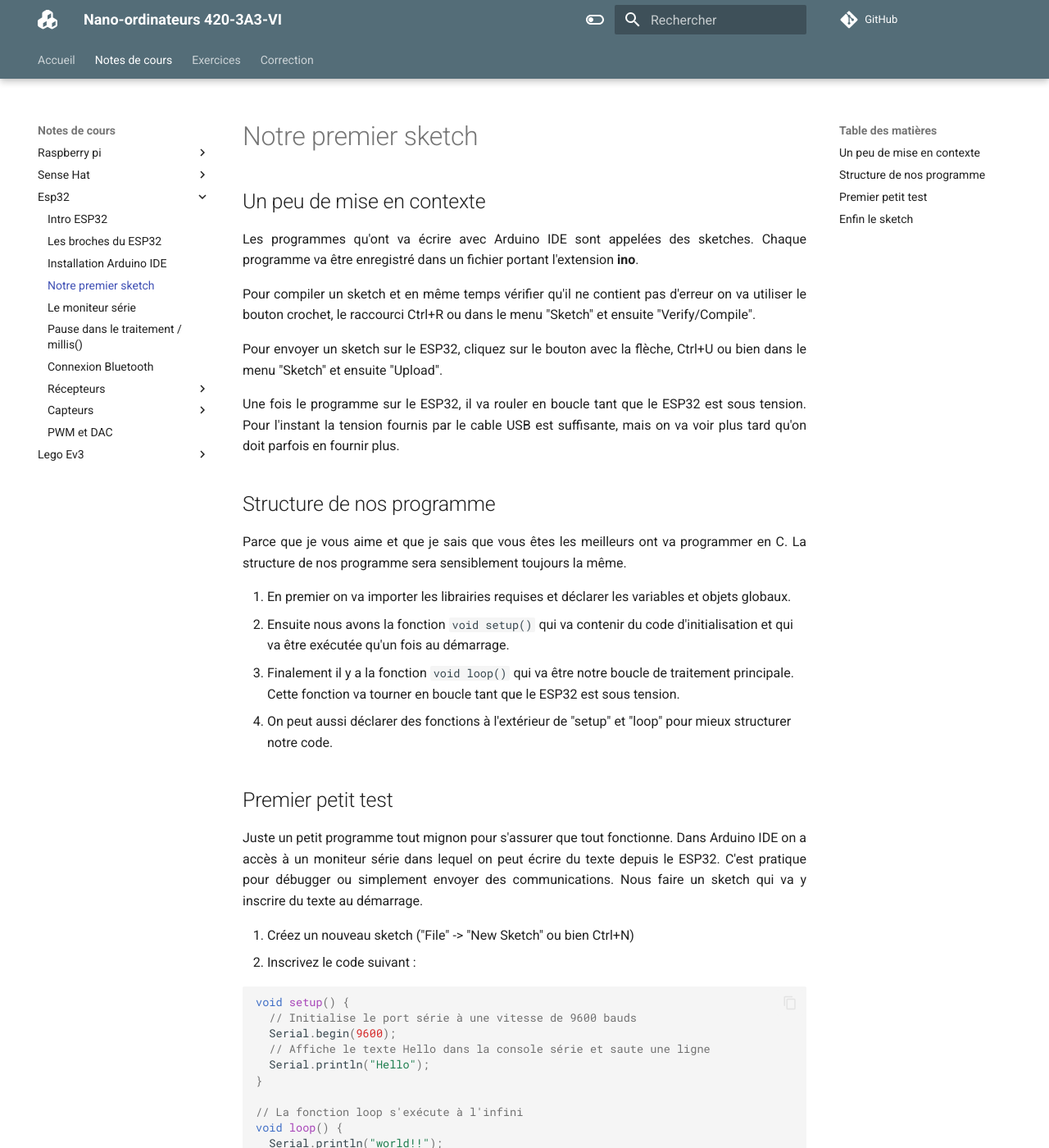
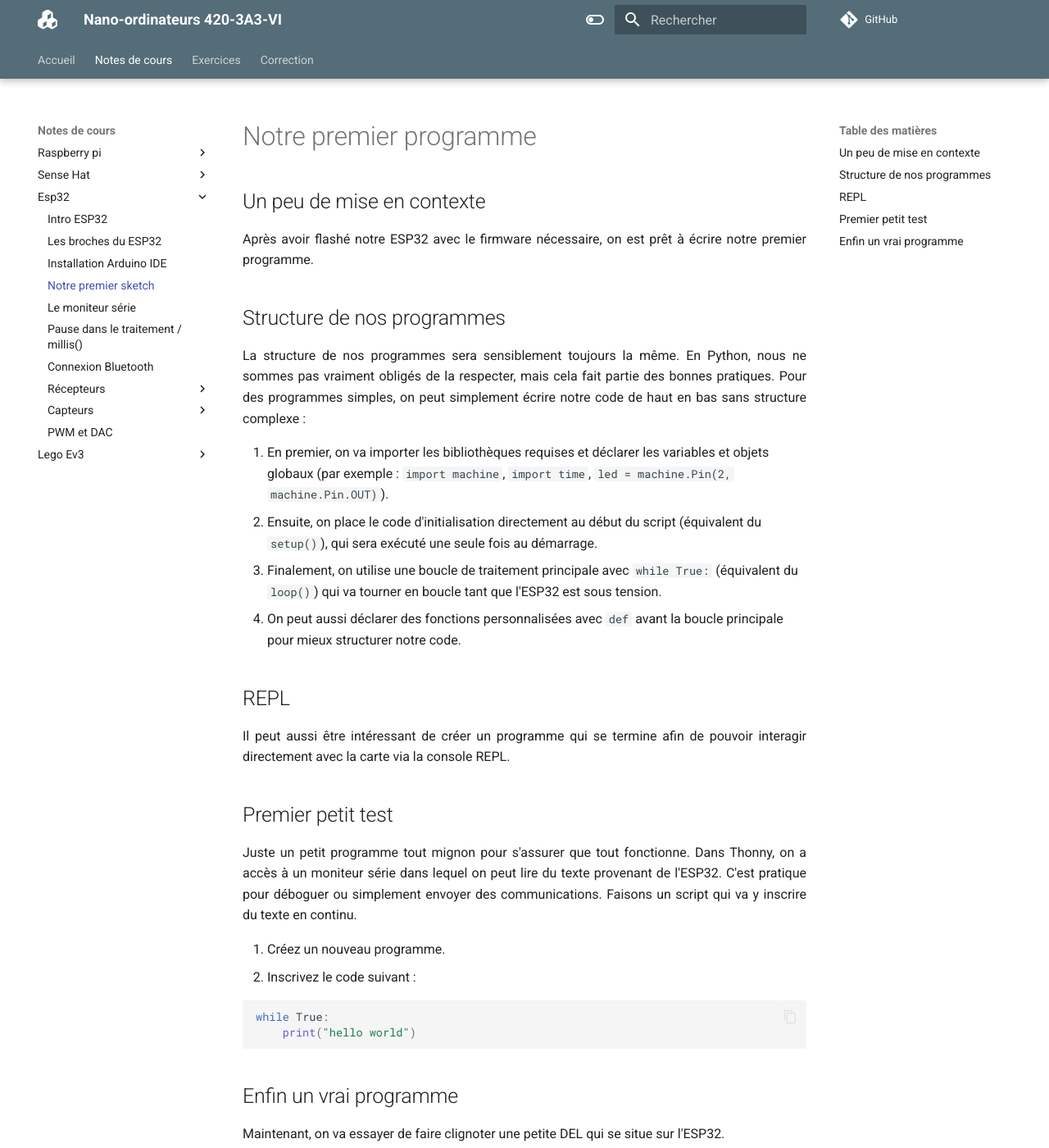
Before and after one commit to nano-ordinateurs/nano-ordinateurs.github.io, an MkDocs documentation site: the page built from docs/notes_de_cours/esp32/premier_sketch.md, in a window 1280 px wide and 1400 px high. Shown: the whole window at 82% size. Built offline with MkDocs 1.6.1 and Material for MkDocs 9.7.7, drawn with Linux system fonts in a browser that asks for light colours; comment, search, counter and statistics services are not loaded; some of the changed text lies outside the part shown.

Commit message:
Update premier_sketch.md

````diff
--- a/docs/notes_de_cours/esp32/premier_sketch.md
+++ b/docs/notes_de_cours/esp32/premier_sketch.md
@@ -1,76 +1,54 @@
-# Notre premier sketch
+# Notre premier programme
 
 ## Un peu de mise en contexte
 
-Les programmes qu'ont va écrire avec Arduino IDE sont appelées des sketches. Chaque programme va être enregistré dans un fichier portant l'extension **ino**.
+Après avoir flashé notre ESP32 avec le firmware nécessaire, on est prêt à écrire notre premier programme.
 
-Pour compiler un sketch et en même temps vérifier qu'il ne contient pas d'erreur on va utiliser le bouton crochet, le raccourci Ctrl+R ou dans le menu "Sketch" et ensuite "Verify/Compile".
+## Structure de nos programmes
 
-Pour envoyer un sketch sur le ESP32, cliquez sur le bouton avec la flèche, Ctrl+U ou bien dans le menu "Sketch" et ensuite "Upload".
+La structure de nos programmes sera sensiblement toujours la même. En Python, nous ne sommes pas vraiment obligés de la respecter, mais cela fait partie des bonnes pratiques. Pour des programmes simples, on peut simplement écrire notre code de haut en bas sans structure complexe :
 
-Une fois le programme sur le ESP32, il va rouler en boucle tant que le ESP32 est sous tension. Pour l'instant la tension fournis par le cable USB est suffisante, mais on va voir plus tard qu'on doit parfois en fournir plus.
+1. En premier, on va importer les bibliothèques requises et déclarer les variables et objets globaux (par exemple : `import machine`, `import time`, `led = machine.Pin(2, machine.Pin.OUT)`).
+2. Ensuite, on place le code d'initialisation directement au début du script (équivalent du `setup()`), qui sera exécuté une seule fois au démarrage.
+3. Finalement, on utilise une boucle de traitement principale avec `while True:` (équivalent du `loop()`) qui va tourner en boucle tant que l'ESP32 est sous tension.
+4. On peut aussi déclarer des fonctions personnalisées avec `def` avant la boucle principale pour mieux structurer notre code.
 
-## Structure de nos programme
-
-Parce que je vous aime et que je sais que vous êtes les meilleurs ont va programmer en C. La structure de nos programme sera sensiblement toujours la même.
-
-1. En premier on va importer les librairies requises et déclarer les variables et objets globaux.
-2. Ensuite nous avons la fonction `void setup()` qui va contenir du code d'initialisation et qui va être exécutée qu'un fois au démarrage.
-3. Finalement il y a la fonction `void loop()` qui va être notre boucle de traitement principale. Cette fonction va tourner en boucle tant que le ESP32 est sous tension.
-4. On peut aussi déclarer des fonctions à l'extérieur de "setup" et "loop" pour mieux structurer notre code.
+## REPL
+Il peut aussi être intéressant de créer un programme qui se termine afin de pouvoir interagir directement avec la carte via la console REPL.
 
 ## Premier petit test
 
-Juste un petit programme tout mignon pour s'assurer que tout fonctionne. Dans Arduino IDE on a accès à un moniteur série dans lequel on peut écrire du texte depuis le ESP32. C'est pratique pour débugger ou simplement envoyer des communications. Nous faire un sketch qui va y inscrire du texte au démarrage.
+Juste un petit programme tout mignon pour s'assurer que tout fonctionne. Dans Thonny, on a accès à un moniteur série dans lequel on peut lire du texte provenant de l'ESP32. C'est pratique pour déboguer ou simplement envoyer des communications. Faisons un script qui va y inscrire du texte en continu.
 
-1. Créez un nouveau sketch ("File" -> "New Sketch" ou bien Ctrl+N)
+1. Créez un nouveau programme.
 2. Inscrivez le code suivant :
 
-```c
-void setup() {
-  // Initialise le port série à une vitesse de 9600 bauds
-  Serial.begin(9600);
-  // Affiche le texte Hello dans la console série et saute une ligne
-  Serial.println("Hello");
-}
-
-// La fonction loop s'exécute à l'infini
-void loop() {
-  Serial.println("world!!");
-  // Marque une pause de 1 seconde
-  delay(1000);
-}
+```py
+while True:
+    print("hello world")
 ```
 
-## Enfin le sketch
+## Enfin un vrai programme
 
-Maintenant on va essayer de faire clignoter une petite DEL qui se situe sur le ESP32.
+Maintenant, on va essayer de faire clignoter une petite DEL qui se situe sur l'ESP32.
 
 ![premier_sketch_01](/assets/images/premier_sketch_01.png){.center .shadow}
 
-La DEL est associé au GPIO 2, il faut commencer par l'indiquer dans notre code en créant une constante contenant le numéro du GPIO. En fait cette étape n'est pas nécessaire mais simplifie le code quand on travail avec plusieurs "pins".
+La DEL est associée au GPIO 2. Il faut commencer par l'indiquer dans notre code en créant une variable contenant la configuration de la broche. En fait, cette étape permet de simplifier le code quand on travaille avec plusieurs composants.
 
-`#define PIN_DEL 2`
+`led = machine.Pin(2, machine.Pin.OUT)`
 
 !!! note
 
-        GPIO (General-Purpose Input/Output) sont des connecteurs, ou "pin", qui nous permettent de connecter le ESP32 à un circuit électrique. On peut les visualiser comme des interrupteurs qui peuvent être basculer "On" et "Off".
+        Les GPIO (General-Purpose Input/Output) sont des connecteurs, ou broches (*pins*), qui nous permettent de connecter l'ESP32 à un circuit électrique. On peut les visualiser comme des interrupteurs qui peuvent basculer entre l'état "On" et "Off".
 
-Ensuite on va initialiser la pin dans la fonction **setup()** et lui indiquer qu'elle va être en mode sortie, "OUTPUT".
-
-`pinMode(PIN_DEL, OUTPUT);`
-
-Un petit truc, ajoutez un délais à la fin de l'initialisation pour être sur que tout est chargé avant de se lancer dans la boucle de traitement.
-
-Finalement pour allumer la DEL on va "écrire" dans la pin, on va lui envoyer un signal, HIGH pour l'allumer, LOW pour l'éteindre.
-
-- Allume la DEL  : `digitalWrite(PIN_DEL, HIGH);`
-- Etteind la DEL : `digitalWrite(PIN_DEL, LOW);`
+- Allumer la DEL : `led.on()` (ou `led.value(1)`)
+- Éteindre la DEL : `led.off()` (ou `led.value(0)`)
 
 **À vous de jouer**
 
-Assemblez tous ces morceaux de robots et écrivez un sketch qui va faire clignoter la DEL en continue à une intervalle de une seconde et demi. Quand la lumière allume inscrivez "On" dans le moniteur série et "Off" quand elle s'éteint.
+Écrivez un script qui va faire clignoter la DEL en continu à un intervalle d'une seconde et demie. Quand la lumière s'allume, inscrivez "On" dans le moniteur série, et "Off" quand elle s'éteint.
 
-**Ça fonctionne?**
+**Ça fonctionne ?**
 
-Maintenant que vous avez une belle petite lumière qui clignote, modifiez votre code pour qu'après 10 clignotement la DEL s'éteingne et que dans le moniteur série on affiche le message "Ok c'est bon on a compris...". La DEL restera ensuite eteinte à moins qu'on redémarre le ESP32.
+Maintenant que vous avez une belle petite lumière qui clignote, modifiez votre code pour qu'après 10 clignotements, la DEL s'éteigne et que le moniteur série affiche le message : "Ok c'est bon on a compris...". La DEL restera ensuite éteinte à moins qu'on redémarre l'ESP32.
````
